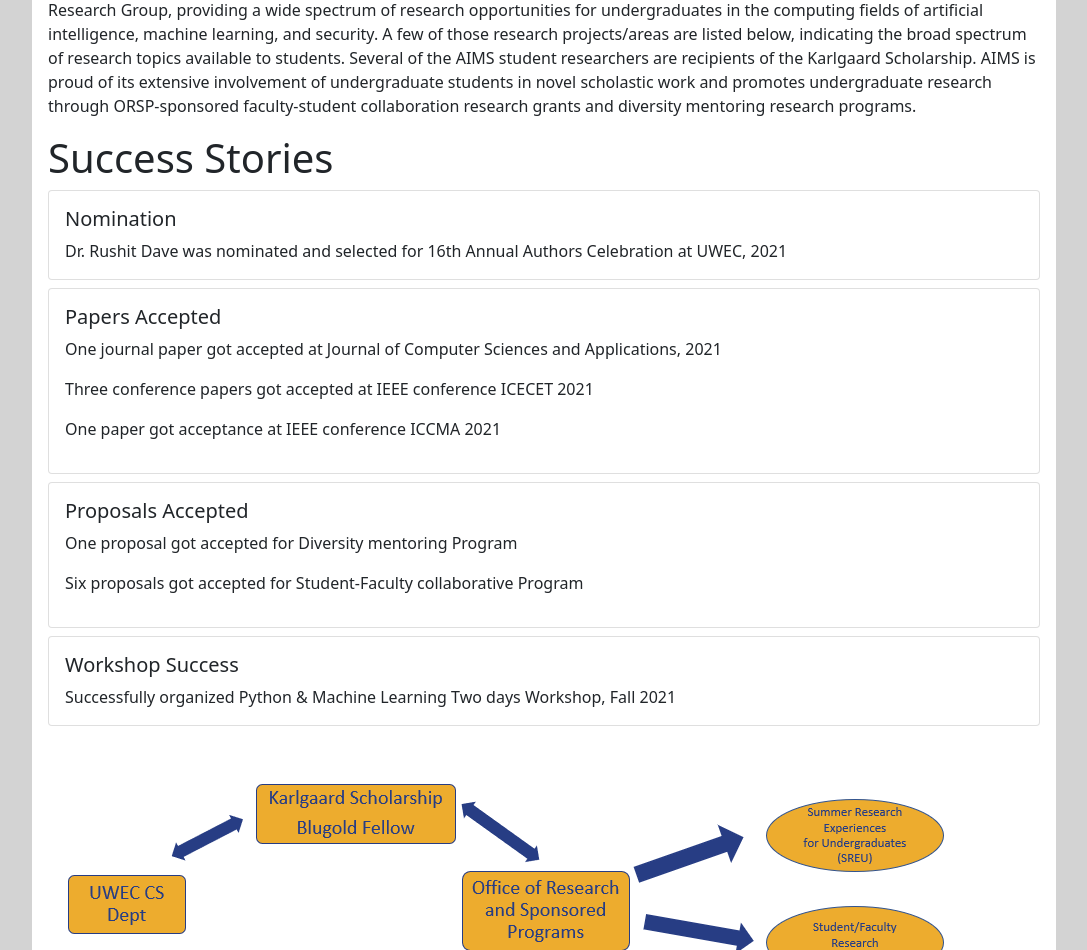
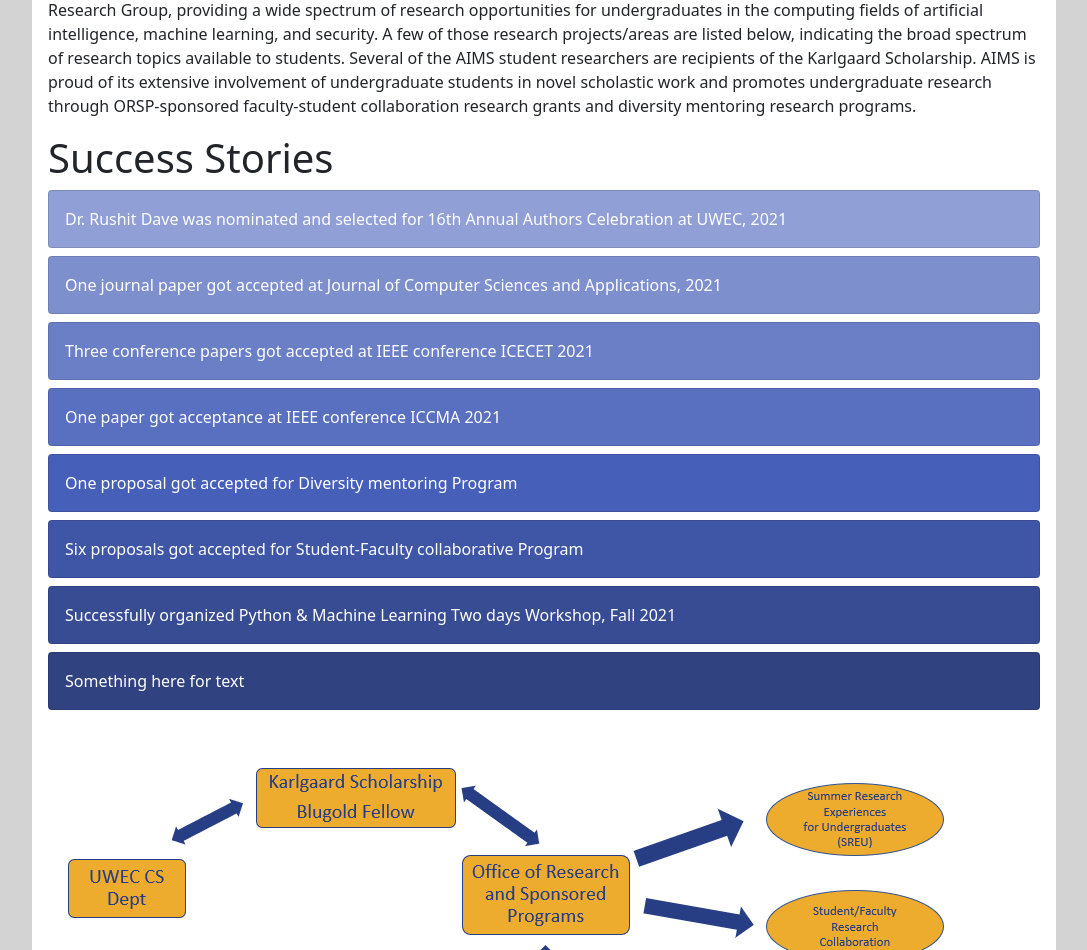
Before and after one commit to H-A-T/aims-website, a Flask app: page / in a window 1280 px wide. Shown: the part 599-1549 px from the top of the page, without its empty margins (96-1183 px from the left). Run offline with Flask 2, Linux system fonts and the light colour scheme.

Commit message:
Update to the about page: -Added color to the cards -Seperated individual success stories

```diff
--- a/static/css/about.css
+++ b/static/css/about.css
@@ -3,3 +3,40 @@ img {
     margin-left: auto;
     margin-right: auto;
 }
+
+.card-color {
+    background-color: #344789;
+    color: #ffffff;
+}
+
+#card1 {
+    background-color: #909fd5;
+}
+
+#card2 {
+    background-color: #7e8fce;
+}
+
+#card3 {
+    background-color: #6b7fc7;
+}
+
+#card4 {
+    background-color: #596fc0;
+}
+
+#card5 {
+    background-color: #465fb9;
+}
+
+#card6 {
+    background-color: #3f55a6;
+}
+
+#card7 {
+    background-color: #384c94;
+}
+
+#card8 {
+    background-color: #314281;
+}
--- a/templates/about.html
+++ b/templates/about.html
@@ -8,38 +8,66 @@
         <h1>About</h1>
     </div>
 
-    <p>The AIMS Research Group is a collaboration of four faculty and over 20 undergraduate research students in the Computer Science Department at the University of Wisconsin – Eau Claire. Since its inception in Fall 2020 , it has engaged in multiple research projects that have yielded several student authored research publications at international conferences and Journals. Undergraduates participate as student researchers advised by the computer science faculty mentors, which are Rushit Dave (Chair), Jim Seliya, Mounika Vanamala, and Benjamin Fine. Each of the four faculty mentors brings their respective unique experience to the AIMS Research Group, providing a wide spectrum of research opportunities for undergraduates in the computing fields of artificial intelligence, machine learning, and security. A few of those research projects/areas are listed below, indicating the broad spectrum of research topics available to students. Several of the AIMS student researchers are recipients of the Karlgaard Scholarship. AIMS is proud of its extensive involvement of undergraduate students in novel scholastic work and promotes undergraduate research through ORSP-sponsored faculty-student collaboration research grants and diversity mentoring research programs. </p>
+    <p>The AIMS Research Group is a collaboration of four faculty and over 20 undergraduate research students in the
+        Computer Science Department at the University of Wisconsin – Eau Claire. Since its inception in Fall 2020 , it
+        has engaged in multiple research projects that have yielded several student authored research publications at
+        international conferences and Journals. Undergraduates participate as student researchers advised by the
+        computer science faculty mentors, which are Rushit Dave (Chair), Jim Seliya, Mounika Vanamala, and Benjamin
+        Fine. Each of the four faculty mentors brings their respective unique experience to the AIMS Research Group,
+        providing a wide spectrum of research opportunities for undergraduates in the computing fields of artificial
+        intelligence, machine learning, and security. A few of those research projects/areas are listed below,
+        indicating the broad spectrum of research topics available to students. Several of the AIMS student researchers
+        are recipients of the Karlgaard Scholarship. AIMS is proud of its extensive involvement of undergraduate
+        students in novel scholastic work and promotes undergraduate research through ORSP-sponsored faculty-student
+        collaboration research grants and diversity mentoring research programs. </p>
 
     <h1>Success Stories</h1>
-    <div class="card mb-2">
+    <div class="card mb-2 card-color" id="card1">
         <div class="card-body">
-            <h5 class="card-title">Nomination</h5>
             <p class="card-text">Dr. Rushit Dave was nominated and selected for 16th Annual Authors Celebration at UWEC, 2021</p>
         </div>
     </div>
 
-    <div class="card mb-2">
+    <div class="card mb-2 card-color"  id="card2">
         <div class="card-body">
-            <h5 class="card-title">Papers Accepted</h5>
             <p class="card-text">One journal paper got accepted at Journal of Computer Sciences and Applications, 2021</p>
-            <p>Three conference papers got accepted at IEEE conference ICECET 2021</p>
-            <p>One paper got acceptance at IEEE conference ICCMA 2021</p>
         </div>
     </div>
 
-    <div class="card mb-2">
+    <div class="card mb-2 card-color"id="card3">
         <div class="card-body">
-            <h5 class="card-title">Proposals Accepted</h5>
-            <p class="card-text">One proposal got accepted for Diversity mentoring Program</p>
-            <p>Six proposals got accepted for Student-Faculty collaborative Program</p>
+            <p class="card-text">Three conference papers got accepted at IEEE conference ICECET 2021</p>
         </div>
     </div>
 
-    <div class="card mb-2">
+    <div class="card mb-2 card-color"id="card4">
         <div class="card-body">
-            <h5 class="card-title">Workshop Success</h5>
+            <p class="card-text">One paper got acceptance at IEEE conference ICCMA 2021</p>
+        </div>
+    </div>
+
+    <div class="card mb-2 card-color"id="card5">
+        <div class="card-body">
+            <p class="card-text">One proposal got accepted for Diversity mentoring Program</p>
+        </div>
+    </div>
+
+    <div class="card mb-2 card-color"id="card6">
+        <div class="card-body">
+            <p class="card-text">Six proposals got accepted for Student-Faculty collaborative Program</p>
+        </div>
+    </div>
+
+    <div class="card mb-2 card-color"id="card7">
+        <div class="card-body">
             <p class="card-text">Successfully organized Python & Machine Learning Two days Workshop, Fall 2021</p>
         </div>
     </div>
-    <img class = "aboutimg mt-5" src="../static/images/AIMScycle.png">
+
+    <div class="card mb-2 card-color"id="card8">
+        <div class="card-body">
+            <p class="card-text">Something here for text</p>
+        </div>
+    </div>
+    <img class = "aboutimg mt-5" src="../static/images/AIMScycle.png" alt="AIMS Research Cycle">
 {% endblock %}
```
